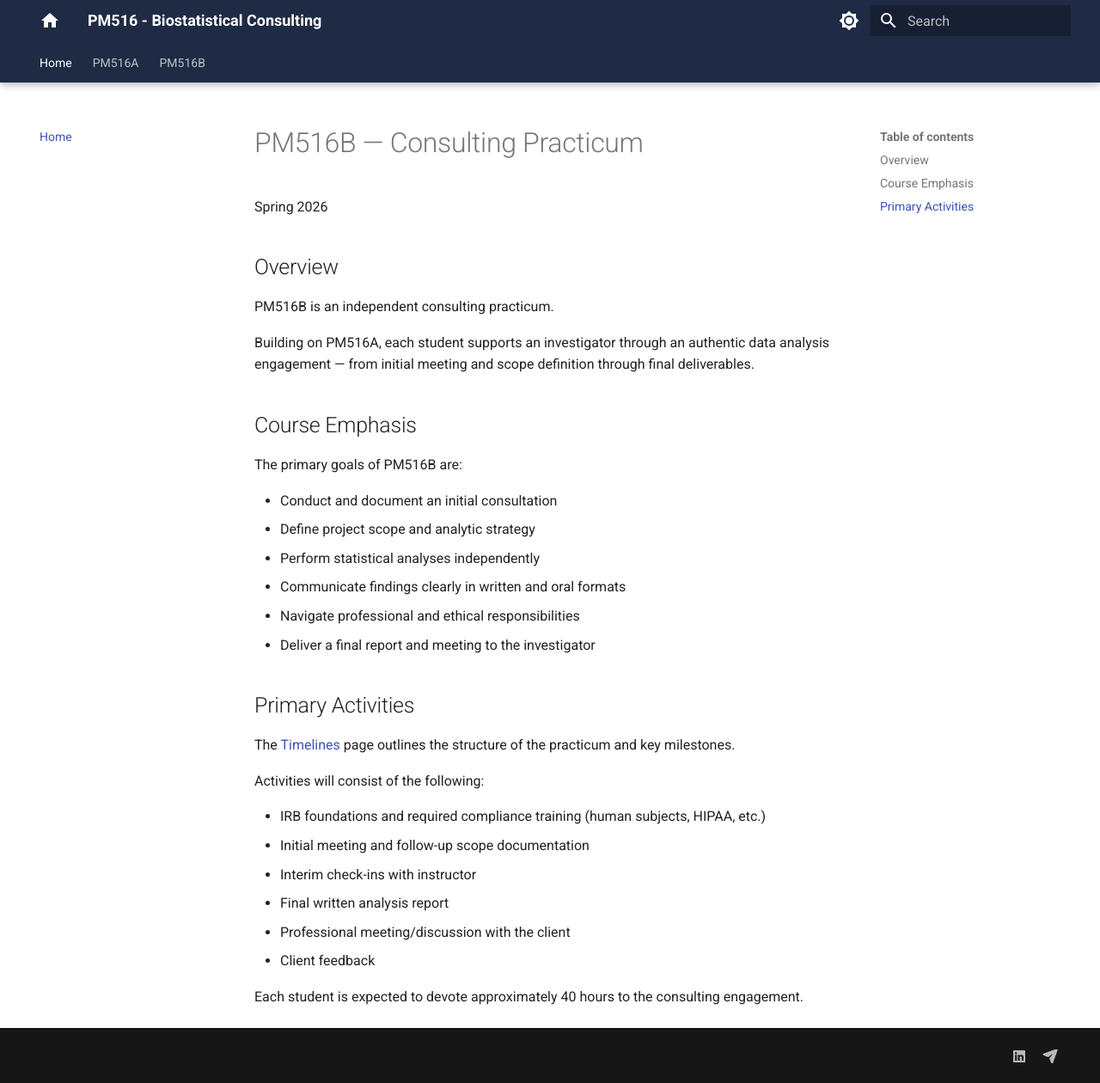
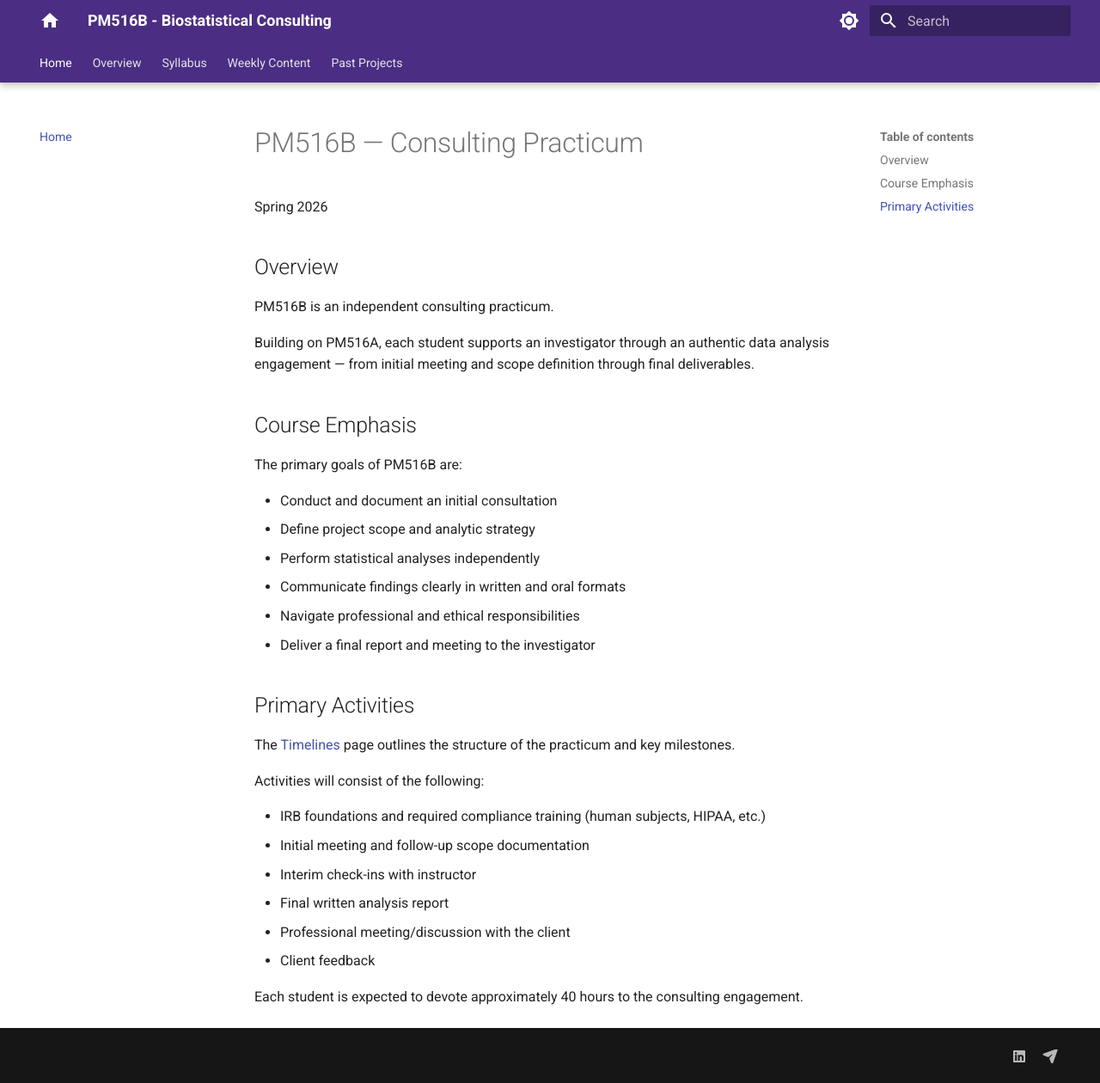
Before and after one commit to USCbiostats/PM516B, an MkDocs documentation site: the page built from docs/index.md, in a window 1280 px wide and 1260 px high. Shown: the whole window at 86% size. Built offline with MkDocs 1.6.1 and Material for MkDocs 9.7.7, drawn with Linux system fonts in a browser that asks for light colours; comment, search, counter and statistics services are not loaded.

Commit message:
nav update

```diff
--- a/docs/css/section-colors.css
+++ b/docs/css/section-colors.css
@@ -1,7 +1,13 @@
 /* =========================================================
-   PM516 section header/tab colors (NO JS, robust to relative hrefs)
-   Uses active tab position in the tabs list.
+   PM516A: site-wide header + tabs color (all pages, all tabs)
    ========================================================= */
+
+/* Header + tabs background */
+.md-header,
+.md-header__inner,
+.md-tabs {
+  background-color: #4b2e83 !important;
+}
 
 /* Make header + tabs text white everywhere */
 .md-header, .md-header *,
@@ -9,28 +15,14 @@
   color: #fff !important;
 }
 
-/* HOME = first top-level tab */
-header.md-header:has(.md-tabs__list > .md-tabs__item:nth-child(1).md-tabs__item--active),
-header.md-header:has(.md-tabs__list > .md-tabs__item:nth-child(1).md-tabs__item--active) .md-header__inner,
-header.md-header:has(.md-tabs__list > .md-tabs__item:nth-child(1).md-tabs__item--active) .md-tabs {
-  background-color: #1f2a44 !important;
+/* Optional: make the active tab pop a bit */
+.md-tabs__link--active {
+  opacity: 1 !important;
+  font-weight: 600 !important;
 }
-
-/* PM516A = second top-level tab */
-header.md-header:has(.md-tabs__list > .md-tabs__item:nth-child(2).md-tabs__item.md-tabs__item--active),
-header.md-header:has(.md-tabs__list > .md-tabs__item:nth-child(2).md-tabs__item.md-tabs__item--active) .md-header__inner,
-header.md-header:has(.md-tabs__list > .md-tabs__item:nth-child(2).md-tabs__item.md-tabs__item--active) .md-tabs {
-  background-color: #1f3c88 !important;
+.md-tabs__link {
+  opacity: 0.85;
 }
-
-/* PM516B = third top-level tab */
-header.md-header:has(.md-tabs__list > .md-tabs__item:nth-child(3).md-tabs__item.md-tabs__item--active),
-header.md-header:has(.md-tabs__list > .md-tabs__item:nth-child(3).md-tabs__item.md-tabs__item--active) .md-header__inner,
-header.md-header:has(.md-tabs__list > .md-tabs__item:nth-child(3).md-tabs__item.md-tabs__item--active) .md-tabs {
-  background-color: #4b2e83 !important;
+.md-tabs__link:hover {
+  opacity: 1;
 }
-
-/* Optional: active link tints */
-header.md-header:has(.md-tabs__list > .md-tabs__item:nth-child(1).md-tabs__item--active) .md-tabs__link--active { color: #c5cae9 !important; }
-header.md-header:has(.md-tabs__list > .md-tabs__item:nth-child(2).md-tabs__item--active) .md-tabs__link--active { color: #cbd7f7 !important; }
-header.md-header:has(.md-tabs__list > .md-tabs__item:nth-child(3).md-tabs__item--active) .md-tabs__link--active { color: #d7cfe8 !important; }
--- a/mkdocs.yml
+++ b/mkdocs.yml
@@ -1,5 +1,5 @@
-site_name: PM516 - Biostatistical Consulting
-site_description: Consulting Foundations (A) and Practicum (B)
+site_name: PM516B - Biostatistical Consulting
+site_description: Consulting Practicum
 site_author: Trevor Pickering
 # site_url: [link]
 
@@ -75,13 +75,7 @@ extra_css:
 
 nav:
   - Home: index.md
-  - PM516A:
-    - Overview: PM516A/index.md
-    - Syllabus: PM516A/syllabus.md
-    - Weekly Content: PM516A/content.md
-    - Past Projects: PM516A/projects.md
-  - PM516B:
-    - Overview: PM516B/index.md
-    - Syllabus: PM516B/syllabus.md
-    - Timeline: PM516B/content.md
-    - Past Projects: PM516B/projects.md
+  - Overview: PM516A/index.md
+  - Syllabus: PM516A/syllabus.md
+  - Weekly Content: PM516A/content.md
+  - Past Projects: PM516A/projects.md
```
